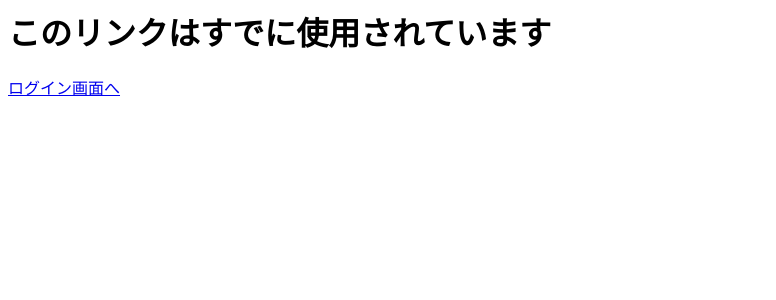
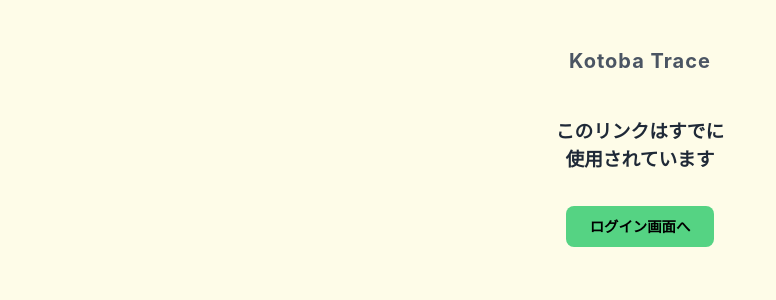
Before and after one commit to Sayaka-Higasa/Kotoba-Trace, a Django app: template accounts/templates/accounts/used.html in a window 1280 px wide. Shown: the top 300 px of the page, without its empty margins (0-776 px from the left). Run offline with Django 5.2, Linux system fonts and the light colour scheme; the template is opened without the code that fills it, so the values that code supplies are empty.

Commit message:
パスワードリンク無効htmlのデザイン修正

```diff
--- a/accounts/templates/accounts/used.html
+++ b/accounts/templates/accounts/used.html
@@ -1,5 +1,19 @@
-<h1>このリンクはすでに使用されています</h1>
+{% extends "base.html" %}
 
-<a href="{% url 'accounts:login' %}">
-ログイン画面へ
-</a>
+{% block title %}リンク無効{% endblock %}
+
+{% block content %}
+
+<div style="text-align:center; margin-top: 2rem;">
+
+    <h3>このリンクはすでに<br>使用されています</h3>
+
+    <div style="margin-top: 2rem;">
+    <a href="{% url 'accounts:login' %}" class="btn btn-primary" style="font-size: 0.9rem; padding: 0.6rem 1.5rem;">
+        ログイン画面へ
+    </a>
+    </div>
+
+</div>
+
+{% endblock %}
```
